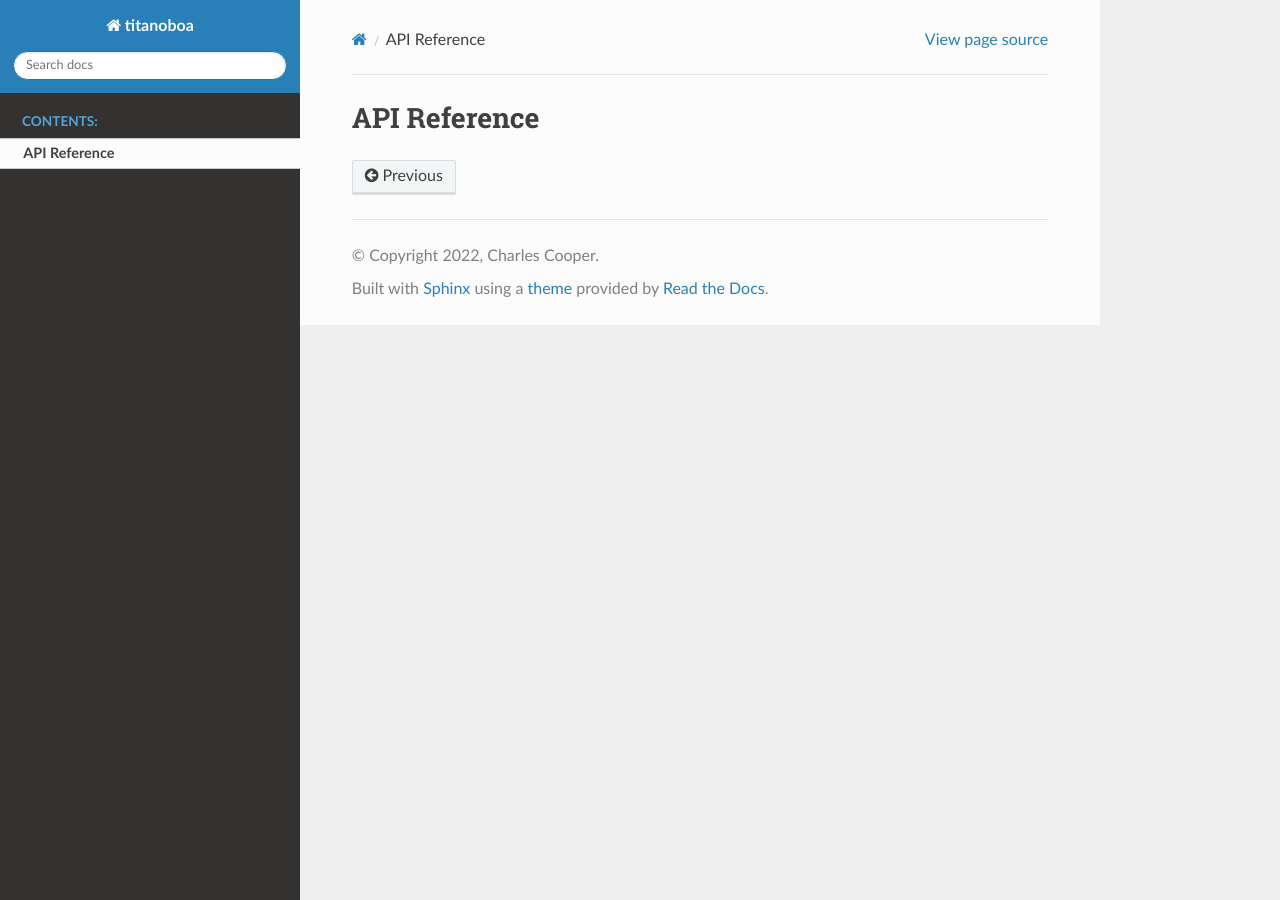
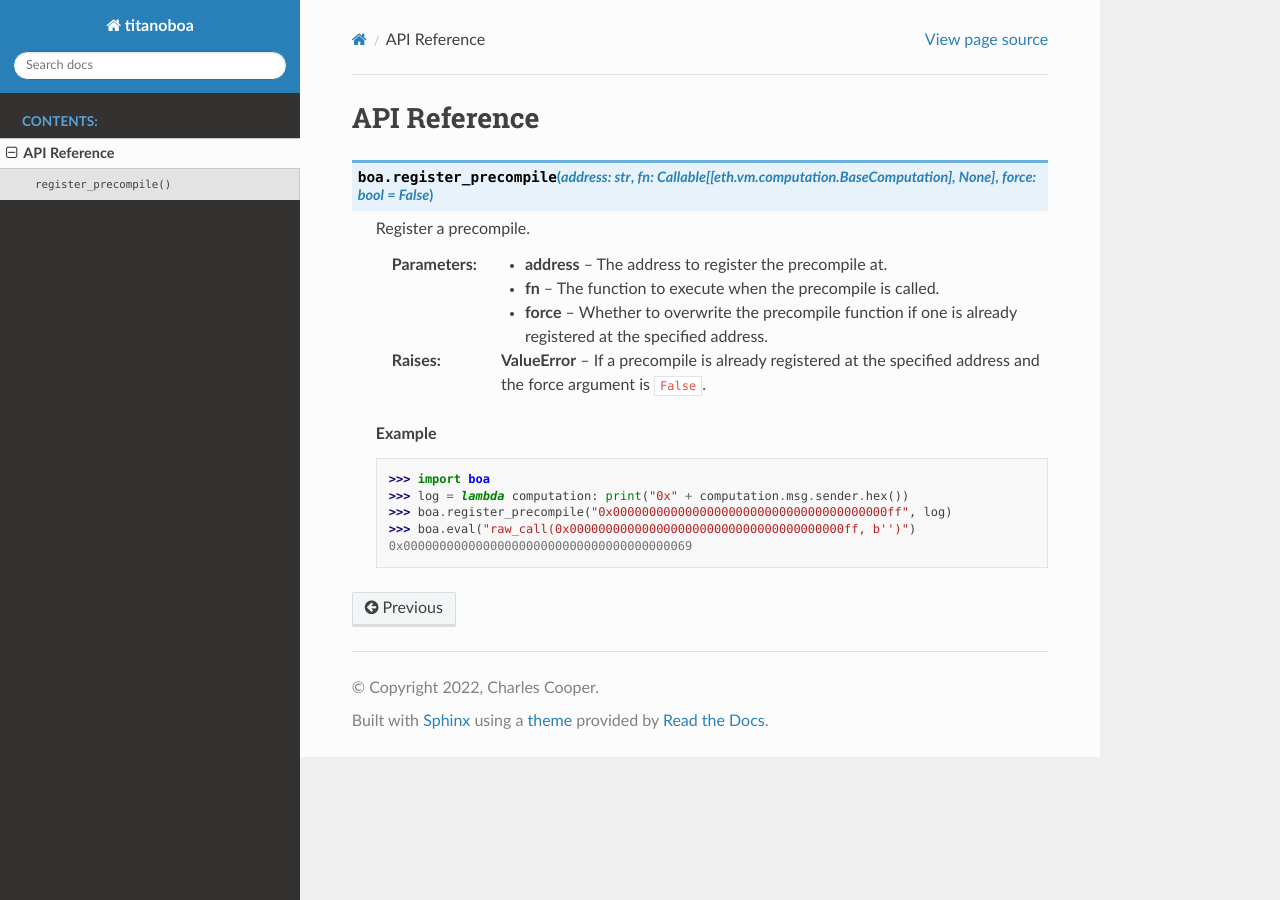
Before and after one commit to vyperlang/titanoboa, a Sphinx documentation site: the page built from docs/source/api.rst, in a window 1280 px wide. Built offline with Sphinx 7.4.7 and the Read the Docs theme 2.0.0, drawn with Linux system fonts in a browser that asks for light colours.

Commit message:
docs: document register_precompile fn

```diff
--- a/docs/source/api.rst
+++ b/docs/source/api.rst
@@ -1,2 +1,23 @@
 API Reference
 =============
+
+.. module:: boa
+
+.. function:: register_precompile(address: str, fn: Callable[[eth.vm.computation.BaseComputation], None], force: bool = False)
+
+    Register a precompile.
+
+    :param address: The address to register the precompile at.
+    :param fn: The function to execute when the precompile is called.
+    :param force: Whether to overwrite the precompile function if one is already registered at the specified address.
+    :raises ValueError: If a precompile is already registered at the specified address and the force argument is ``False``.
+
+    .. rubric:: Example
+
+    .. code-block:: python
+
+        >>> import boa
+        >>> log = lambda computation: print("0x" + computation.msg.sender.hex())
+        >>> boa.register_precompile("0x00000000000000000000000000000000000000ff", log)
+        >>> boa.eval("raw_call(0x00000000000000000000000000000000000000ff, b'')")
+        0x0000000000000000000000000000000000000069
```
